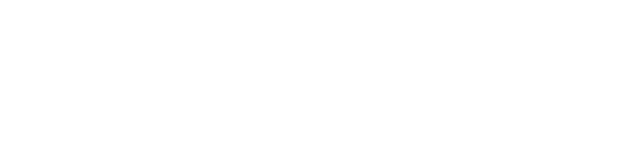
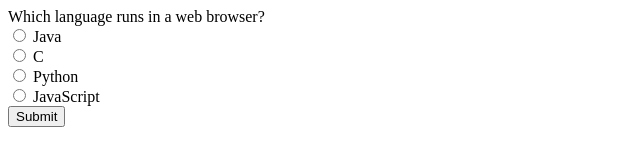
Before and after one commit to PiyushBose/Quiz-App, a plain HTML site: page index.html in a window 1280 px wide. Shown: the whole page, without its empty margins (0-640 px from the left). Drawn offline with Linux system fonts and the light colour scheme.

Commit message:
Basic layout done

```diff
--- a/index.html
+++ b/index.html
@@ -10,6 +10,25 @@
 </head>
 <body>
 
+    <div class="container">
+        <div class="question"></div>
+        <div class="options">
+            <form>
+                <input type="radio" id="option-1" name="answer" value="a">
+                <label for="option-1" id="option-1-text"></label><br>
+
+                <input type="radio" id="option-2" name="answer" value="b">
+                <label for="option-2" id="option-2-text"></label><br>
+
+                <input type="radio" id="option-3" name="answer" value="c">
+                <label for="option-3" id="option-3-text"></label><br>
+
+                <input type="radio" id="option-4" name="answer" value="d">
+                <label for="option-4" id="option-4-text"></label><br>
+            </form>
+        </div>
+        <button class="submit">Submit</button>
+    </div>
 
     <script type="module" src="script.js"></script>
 </body>
--- a/script.js
+++ b/script.js
@@ -1,3 +1,36 @@
 import { quizData } from "./data.js";
 
-console.log(quizData[1].a);
+function render(i){
+    const curr = quizData[i];
+    document.querySelector(".question").innerHTML = curr.question;
+    document.querySelector("#option-1-text").innerHTML = curr.a;
+    document.querySelector("#option-2-text").innerHTML = curr.b;
+    document.querySelector("#option-3-text").innerHTML = curr.c;
+    document.querySelector("#option-4-text").innerHTML = curr.d;
+}
+
+let idx = 0;
+
+render(idx);
+
+const btn = document.querySelector(".submit");
+
+btn.addEventListener("click", () => {
+    if(idx < quizData.length - 1)
+        render(++ idx);
+    else if(idx === quizData.length - 1){
+        idx ++;
+        loadEndScreen();
+    }
+    else reload();
+});
+
+function loadEndScreen(){
+    console.log("end");
+}
+
+function reload(){
+    render(0);
+    idx = 0;
+    console.log("reload");
+}
```
